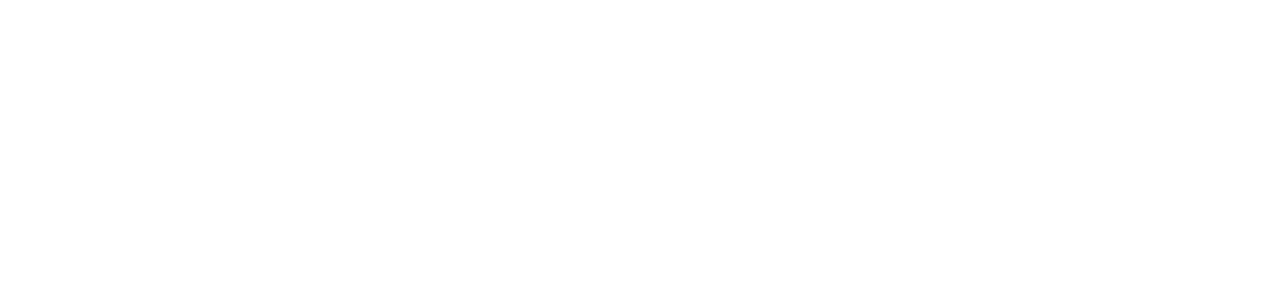
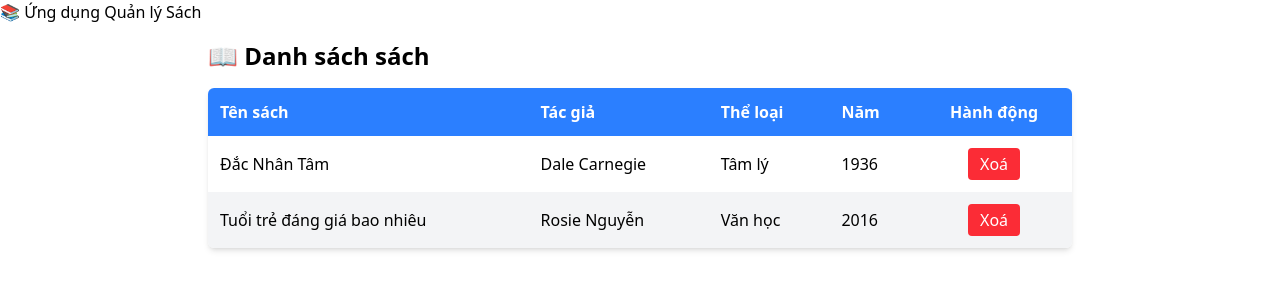
Before and after one commit to duongnhutanh241805/PhatTrienGiaoDienUngDung, a React (Vite) app: page / in a window 1280 px wide. Shown: the top 300 px of the page. Built offline with nearby package versions, Linux system fonts and the light colour scheme.

Commit message:
cau 2 hien tih danh sach mau

```diff
--- a/src/App.jsx
+++ b/src/App.jsx
@@ -1,19 +1,30 @@
-import { useState } from 'react'
-import reactLogo from './assets/react.svg'
-import viteLogo from '/vite.svg'
-import './App.css'
+import React from "react";
+import BookList from "./components/BookList";
 
 function App() {
-  const [count, setCount] = useState(0)
+  const sampleBooks = [
+    {
+      id: 1,
+      title: "Đắc Nhân Tâm",
+      author: "Dale Carnegie",
+      genre: "Tâm lý",
+      year: 1936,
+    },
+    {
+      id: 2,
+      title: "Tuổi trẻ đáng giá bao nhiêu",
+      author: "Rosie Nguyễn",
+      genre: "Văn học",
+      year: 2016,
+    },
+  ];
 
   return (
-    <>
-
-<div>
-
-</div>
-    </>
-  )
+    <div>
+      <h1>📚 Ứng dụng Quản lý Sách</h1>
+      <BookList books={sampleBooks} />
+    </div>
+  );
 }
 
-export default App
+export default App;
--- /dev/null
+++ b/src/components/BookList.jsx
@@ -0,0 +1,38 @@
+import React from "react";
+
+const BookList = ({ books }) => {
+
+        return (
+          <div className="max-w-4xl mx-auto p-4">
+            <h2 className="text-2xl font-bold mb-4">📖 Danh sách sách</h2>
+            <table className="w-full border-collapse shadow-md rounded-md overflow-hidden">
+              <thead>
+                <tr className="bg-blue-500 text-white">
+                  <th className="p-3 text-left">Tên sách</th>
+                  <th className="p-3 text-left">Tác giả</th>
+                  <th className="p-3 text-left">Thể loại</th>
+                  <th className="p-3 text-left">Năm</th>
+                  <th className="p-3">Hành động</th>
+                </tr>
+              </thead>
+              <tbody>
+                {books.map((book) => (
+                  <tr key={book.id} className="even:bg-gray-100">
+                    <td className="p-3">{book.title}</td>
+                    <td className="p-3">{book.author}</td>
+                    <td className="p-3">{book.genre}</td>
+                    <td className="p-3">{book.year}</td>
+                    <td className="p-3 text-center">
+                      <button className="bg-red-500 text-white px-3 py-1 rounded hover:bg-red-600">
+                        Xoá
+                      </button>
+                    </td>
+                  </tr>
+                ))}
+              </tbody>
+            </table>
+          </div>
+        );
+      };
+
+export default BookList;
--- a/src/index.css
+++ b/src/index.css
@@ -1,57 +1 @@
 @import "tailwindcss";
-a {
-    font-weight: 500;
-    color: #646cff;
-    text-decoration: inherit;
-}
-
-a:hover {
-    color: #535bf2;
-}
-
-body {
-    margin: 0;
-    display: flex;
-    place-items: center;
-    min-width: 320px;
-    min-height: 100vh;
-}
-
-h1 {
-    font-size: 3.2em;
-    line-height: 1.1;
-}
-
-button {
-    border-radius: 8px;
-    border: 1px solid transparent;
-    padding: 0.6em 1.2em;
-    font-size: 1em;
-    font-weight: 500;
-    font-family: inherit;
-    background-color: #1a1a1a;
-    cursor: pointer;
-    transition: border-color 0.25s;
-}
-
-button:hover {
-    border-color: #646cff;
-}
-
-button:focus,
-button:focus-visible {
-    outline: 4px auto -webkit-focus-ring-color;
-}
-
-@media (prefers-color-scheme: light) {
-     :root {
-        color: #213547;
-        background-color: #ffffff;
-    }
-    a:hover {
-        color: #747bff;
-    }
-    button {
-        background-color: #f9f9f9;
-    }
-}
```
Also changed, not shown: src/minhchung/cau1.png (renamed from src/minhchung/image.png), src/minhchung/cau2.png (added).
